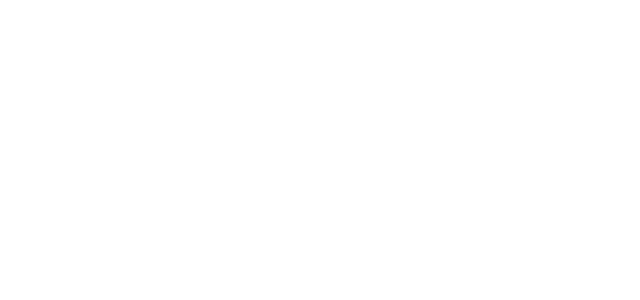
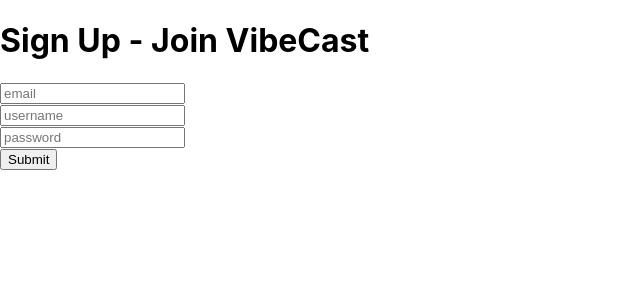
Before and after one commit to tonythomas504/RedBadgeClient, a React (Create React App) app: page / in a window 1280 px wide. Shown: the top 300 px of the page, without its empty margins (0-640 px from the left). Built offline with nearby package versions, Linux system fonts and the light colour scheme.

Commit message:
login and signup work now, need to style and toggle between signup and login

```diff
--- a/src/App.tsx
+++ b/src/App.tsx
@@ -1,13 +1,41 @@
 import React from 'react';
-import {BrowserRouter, Route, Switch } from 'react-router-dom'
+import {BrowserRouter as Router, } from 'react-router-dom'
+import Auth from './Components/Auth/Auth'
+import {Component}  from 'react'
 import './App.css';
 
-function App() {
-  return (
-    <div className="App">
-
-    </div>
-  );
+type AuthState = {
+  token: string
 }
 
-export default App;
+ export default class App extends Component<{}, AuthState> {
+  constructor(props: string) {
+    super(props);
+    this.state = {
+      token: ''
+    }
+  }
+
+  updateToken = (newToken: string) => {
+    localStorage.setItem('token', newToken)
+    this.setState({
+      token: newToken
+    })
+  }
+
+  clearToken = () => {
+    localStorage.clear();
+    this.setState({
+      token: ''
+    })
+  }
+
+  render() {
+    return(
+      <div>
+        <Auth updateToken={this.updateToken.bind(this)}/>
+      </div>
+    )
+  }
+
+}
--- a/src/Components/Auth/Auth.tsx
+++ b/src/Components/Auth/Auth.tsx
@@ -1,24 +1,61 @@
 import React from 'react'
+import PropTypes from 'prop-types'
+import Signup from './Signup'
+import SignIn from './SignIn'
 
-type AuthState = {
-    username: string,
-    password: string;
-    isButtonDisabled: boolean;
-    helperText: string;
-    isError: boolean;
+
+interface AuthState {
+    isLogin: boolean
 }
 
-const intialState:AuthState = {
-    username: '',
-    password: '',
-    isButtonDisabled: true,
-    helperText: '',
-    isError: false,
+type AuthProps = {
+    updateToken: (newToken: string) => void
 }
 
-type Action =
-{type: 'setusername', payload: string} |
-{type: 'setPassword', payload: string} |
-{type: 'setIsButtonDisabled', payload: string} | {type: 'loginSuccess', payload: string} |
-{type: 'loginFailed', payload: string} |
-{type: 'setIsError', payload: boolean};
+export default class Auth extends React.Component<AuthProps,AuthState> {
+    constructor(props: AuthProps) {
+        super(props);
+        this.state ={
+            isLogin: true
+        }
+    }
+
+    isLoginHandler(){
+        this.setState({
+            isLogin: !this.state.isLogin
+        })
+    }
+
+    toggle = (e: React.SyntheticEvent) => {
+        e.preventDefault();
+        if (this.state.isLogin === false) {
+            return this.setState({
+                isLogin: true
+            })
+        }
+    }
+
+    render(){
+
+
+        return(
+            <div>
+                {this.state.isLogin ? (
+                    <Signup
+                    isLogin={this.state.isLogin}
+                    isLoginHandler={this.isLoginHandler.bind(this)}
+                    updateToken={this.props.updateToken}
+                    />
+                ): (
+                    <SignIn
+                    isLogin={this.state.isLogin}
+                    isLoginHandler={this.isLoginHandler.bind(this)}
+                    updateToken={this.props.updateToken}
+                    />
+                )}
+
+            </div>
+        )
+    }
+
+}
--- /dev/null
+++ b/src/Components/Auth/SignIn.tsx
@@ -0,0 +1,61 @@
+import React from 'react'
+import TextField from '@material-ui/core/TextField'
+import Button from '@material-ui/core/Button'
+
+type SignInFields = {
+    username: string,
+    password: string
+}
+
+type SignInProps ={
+    isLogin: boolean,
+    updateToken: (newToken: string) => void,
+    isLoginHandler: () => void
+}
+
+
+export default class SignIn extends React.Component<SignInProps, SignInFields>{
+    constructor(props: SignInProps){
+        super(props);
+        this.state = {
+            username: '',
+            password: ''
+        }
+    }
+
+    handleSubmit= (e: React.SyntheticEvent) => {
+        e.preventDefault()
+        const url = 'http://localhost:4000/user/login'
+        fetch(url, {
+            method: 'POST',
+            body: JSON.stringify({username: this.state.username, password: this.state.password}),
+            headers: new Headers({
+                'Content-Type': 'application/json'
+            })
+        })
+        .then(response => response.json())
+            .then(data => {
+                console.log(data)
+                this.props.updateToken(data.sessionToken)
+            })
+
+    }
+
+    render(){
+        return(
+            <div>
+                <h1>Sign In - Welcome to VibeCast</h1>
+                <form onSubmit={this.handleSubmit.bind(this)}>
+                <input type="text" value={this.state.username} onChange={(e: React.FormEvent<HTMLInputElement>) => this.setState({username: e.currentTarget.value})} placeholder="username"></input>
+                <br />
+                <input type="text" value={this.state.password} onChange={(e: React.FormEvent<HTMLInputElement>) => this.setState({password: e.currentTarget.value})} placeholder="password"></input>
+                <br />
+
+
+
+                <button type="submit">Submit</button>
+                </form>
+            </div>
+        )
+    }
+}
--- /dev/null
+++ b/src/Components/Auth/Signup.tsx
@@ -0,0 +1,75 @@
+import React from 'react'
+import TextField from '@material-ui/core/TextField'
+import Button from '@material-ui/core/Button'
+import PropTypes from 'prop-types'
+
+
+type SignUpFields = {
+    username: string,
+    password: string,
+    email: string,
+
+}
+
+type SignUpProps = {
+    isLogin: boolean,
+    isLoginHandler: () => void,
+    updateToken: (newToken: string) => void
+}
+
+export default class SignUp extends React.Component<SignUpProps, SignUpFields>{
+    constructor(props: SignUpProps) {
+        super(props);
+        this.state = {
+            username: '',
+            password: '',
+            email: '',
+
+        }
+    }
+
+    onChange(e: any) {
+        this.setState(e.target.value)
+    }
+
+    validateForm = () => {
+
+    }
+
+    handleSubmit = (e: React.SyntheticEvent) => {
+        e.preventDefault();
+
+
+        const url = 'http://localhost:4000/user/register'
+
+        fetch(url, {
+            method: 'POST',
+            body: JSON.stringify({ username: this.state.username, password: this.state.password, email:this.state.email}),
+            headers: new Headers ({
+                'Content-Type' : 'application/json'
+            })
+        })
+        .then(response => response.json())
+        .then(data => {
+            console.log(data)
+        })
+    }
+
+    render(){
+        return(
+            <div>
+                <h1>Sign Up - Join VibeCast</h1>
+                <form onSubmit={this.handleSubmit.bind(this)}>
+                <input type="text" value={this.state.email} onChange={(e: React.FormEvent<HTMLInputElement>) => this.setState({email: e.currentTarget.value})} placeholder="email"></input>
+                <br />
+                <input type="text" value={this.state.username} onChange={(e: React.FormEvent<HTMLInputElement>) => this.setState({username: e.currentTarget.value})} placeholder="username"></input>
+                <br />
+                <input type="text" value={this.state.password}  onChange={(e: React.FormEvent<HTMLInputElement>) => this.setState({password: e.currentTarget.value})} placeholder="password"></input><br />
+
+
+                <button type="submit">Submit</button>
+                </form>
+            </div>
+        )
+    }
+}
--- a/src/Components/Navbar/Navbar.tsx
+++ b/src/Components/Navbar/Navbar.tsx
@@ -0,0 +1,4 @@
+import React from 'react'
+
+
+export {}
--- a/src/Components/Playlist/Playlist.tsx
+++ b/src/Components/Playlist/Playlist.tsx
@@ -0,0 +1,4 @@
+import React from 'react'
+
+
+export {}
--- a/src/Components/Profile/Profile.tsx
+++ b/src/Components/Profile/Profile.tsx
@@ -0,0 +1,4 @@
+import React from 'react'
+
+
+export {}
```
Also changed, not shown: package.json (+7 -2 lines), src/Components/Auth/FunctionalAuth.js (+14 -0 lines), 2 other files (tests, documents, lock files or other folders).
